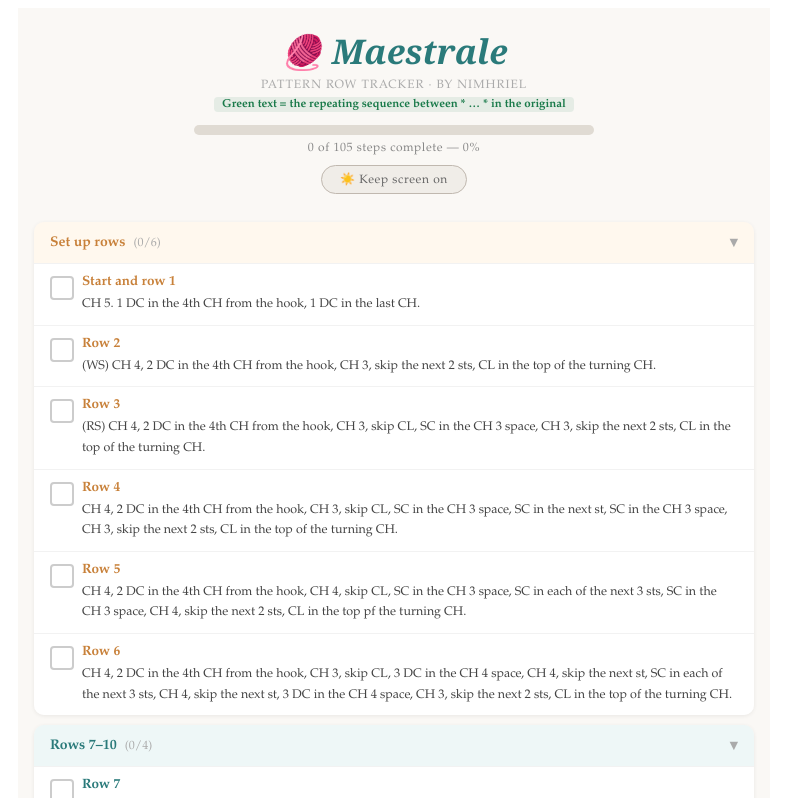
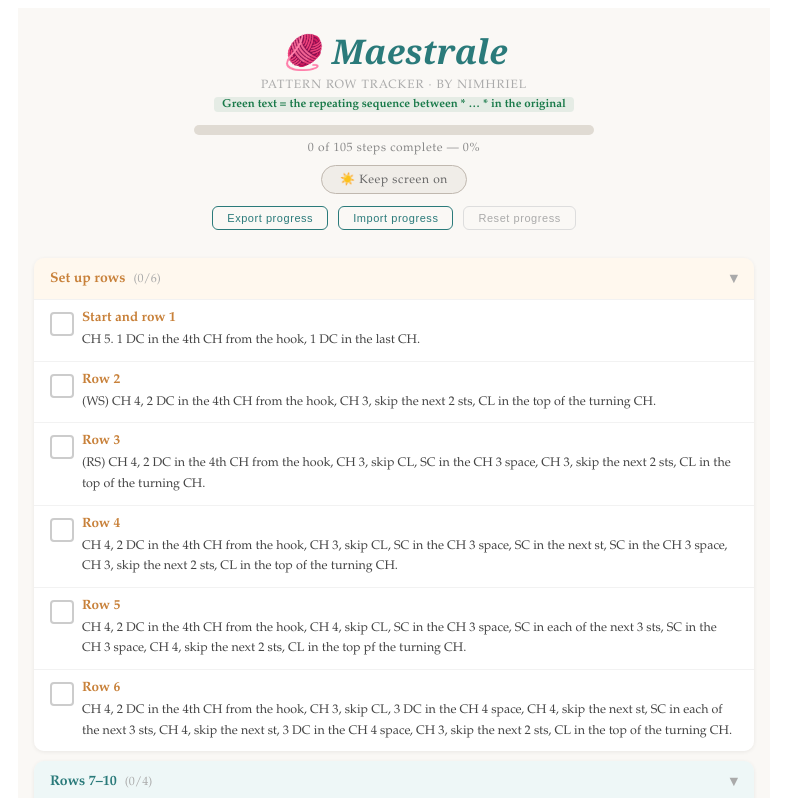
Before and after one commit to galzas-hash/maestrale-tracker, a React (Vite) app: page / in a window 1280 px wide. Shown: the top 798 px of the page, without its empty margins (246-1033 px from the left). Built offline with nearby package versions, Linux system fonts and the light colour scheme.

Commit message:
Move export import reset buttons to top

```diff
--- a/src/MaestraleTracker.jsx
+++ b/src/MaestraleTracker.jsx
@@ -190,6 +190,49 @@ export default function MaestraleTracker() {
         >
           {screenOn ? "☀️ Screen staying on" : "☀️ Keep screen on"}
         </button>
+        <div style={{ marginTop: 12, display: "flex", justifyContent: "center", gap: 10, flexWrap: "wrap" }}>
+          <button
+            style={{ background: "none", border: "1px solid #2a7a7a", borderRadius: 6, color: "#2a7a7a", fontSize: 11, padding: "5px 14px", cursor: "pointer", letterSpacing: "0.05em" }}
+            onClick={() => {
+              const blob = new Blob([JSON.stringify(checked)], { type: "application/json" });
+              const a = document.createElement("a");
+              a.href = URL.createObjectURL(blob);
+              a.download = "maestrale-progress.json";
+              a.click();
+            }}
+          >Export progress</button>
+          <button
+            style={{ background: "none", border: "1px solid #2a7a7a", borderRadius: 6, color: "#2a7a7a", fontSize: 11, padding: "5px 14px", cursor: "pointer", letterSpacing: "0.05em" }}
+            onClick={() => {
+              const input = document.createElement("input");
+              input.type = "file";
+              input.accept = ".json";
+              input.onchange = (e) => {
+                const file = e.target.files[0];
+                if (!file) return;
+                const reader = new FileReader();
+                reader.onload = (ev) => {
+                  try {
+                    const data = JSON.parse(ev.target.result);
+                    setChecked(data);
+                    localStorage.setItem(STORAGE_KEY, JSON.stringify(data));
+                  } catch { alert("Invalid file"); }
+                };
+                reader.readAsText(file);
+              };
+              input.click();
+            }}
+          >Import progress</button>
+          <button
+            style={{ background: "none", border: "1px solid #ddd", borderRadius: 6, color: "#aaa", fontSize: 11, padding: "5px 14px", cursor: "pointer", letterSpacing: "0.05em" }}
+            onClick={() => {
+              if (window.confirm("Reset all progress?")) {
+                setChecked({});
+                localStorage.removeItem(STORAGE_KEY);
+              }
+            }}
+          >Reset progress</button>
+        </div>
       </div>
 
       {/* Sections */}
```
